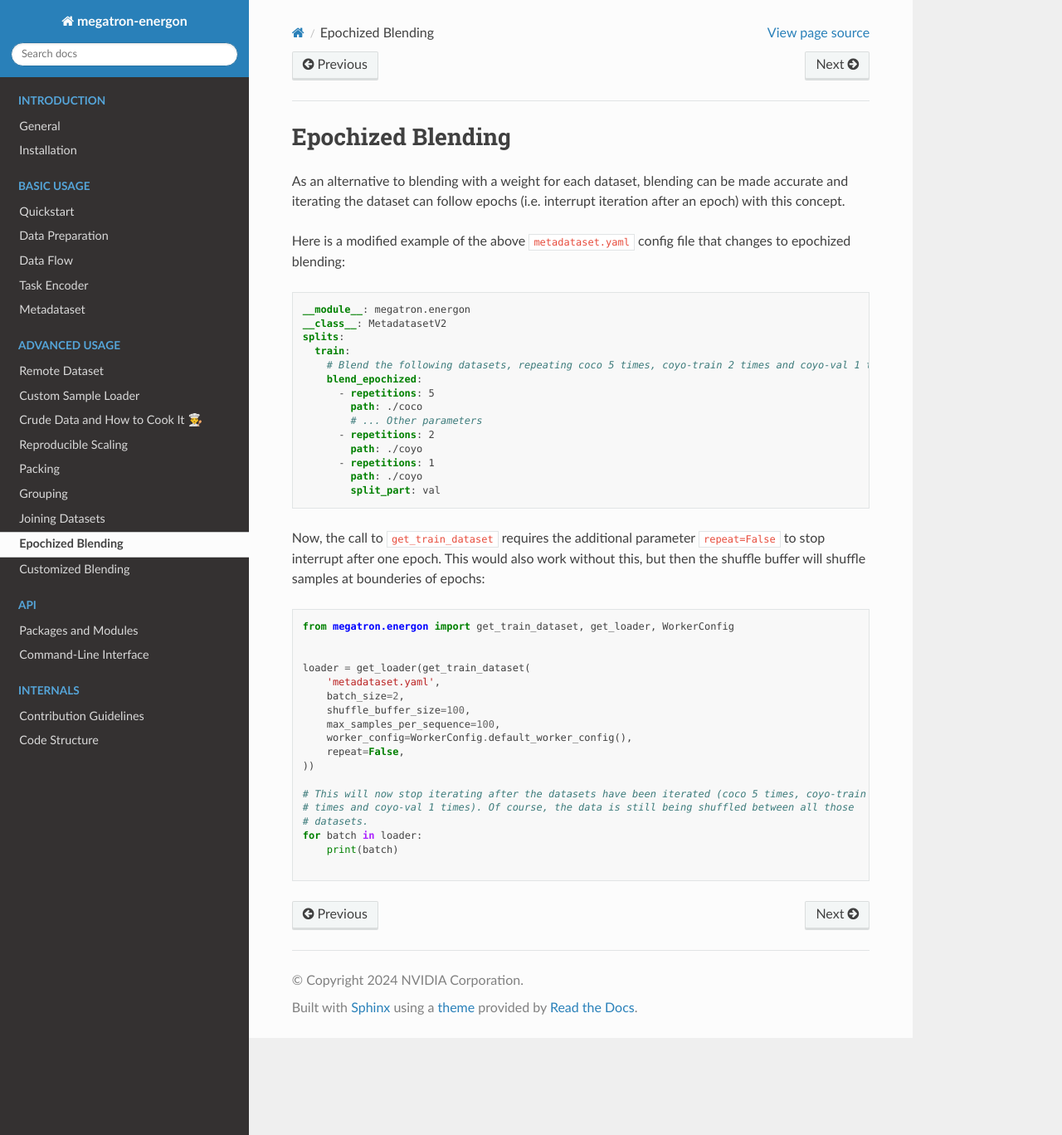
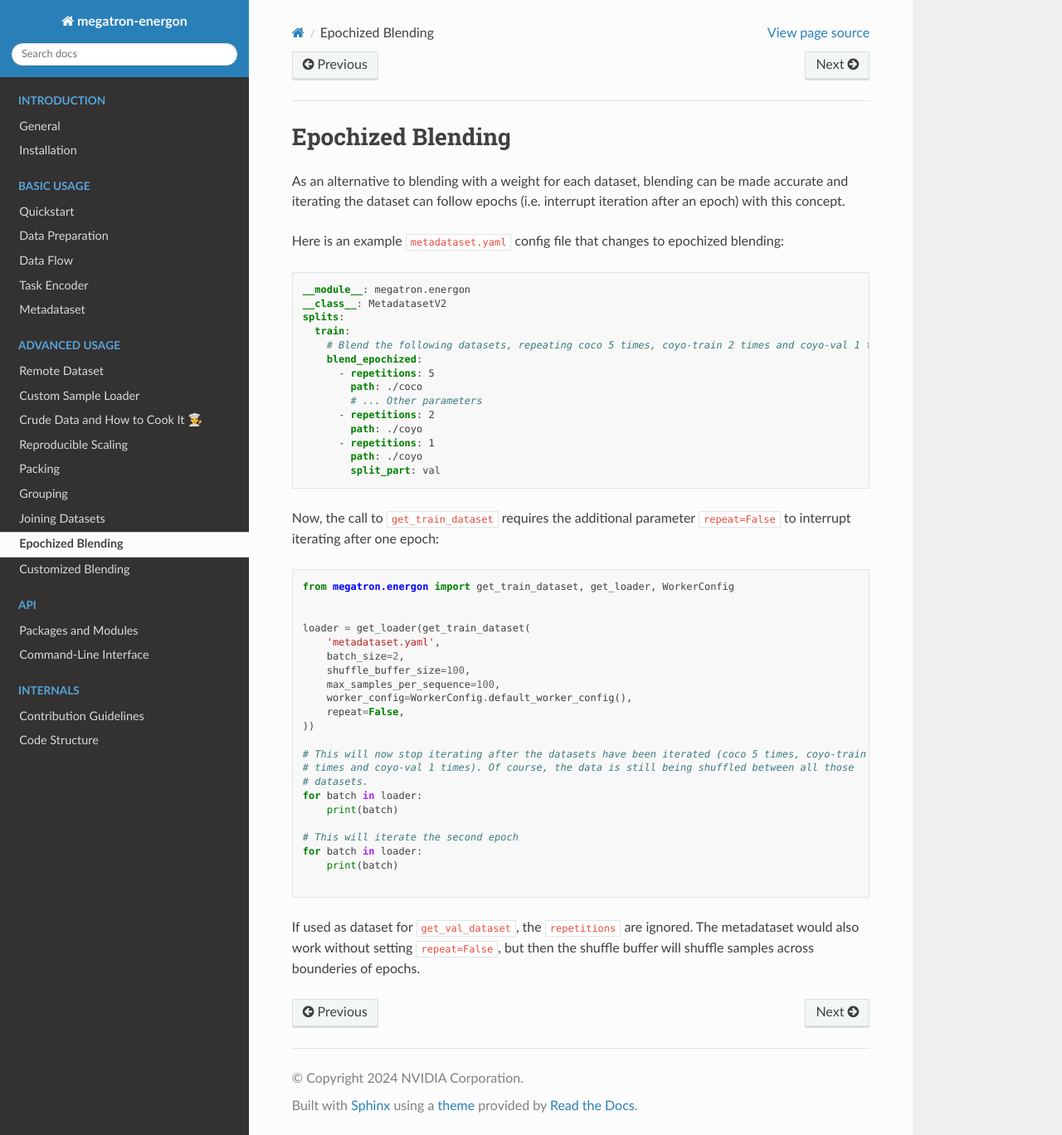
Before and after one commit to NVIDIA/Megatron-Energon, a Sphinx documentation site: the page built from docs/source/advanced/epochized_blending.md, in a window 1280 px wide and 1368 px high. Shown: the whole window at 83% size. Built offline with Sphinx 7.4.7 and the Read the Docs theme 3.1.0, drawn with Linux system fonts in a browser that asks for light colours.

Commit message:
Finetune docs

````diff
--- a/docs/source/advanced/epochized_blending.md
+++ b/docs/source/advanced/epochized_blending.md
@@ -1,9 +1,10 @@
-## Epochized Blending
+# Epochized Blending
 
 As an alternative to blending with a weight for each dataset, blending can be made accurate and
 iterating the dataset can follow epochs (i.e. interrupt iteration after an epoch) with this concept.
 
-Here is a modified example of the above `metadataset.yaml` config file that changes to epochized blending:
+Here is an example `metadataset.yaml` config file that changes to epochized blending:
+
 ```yaml
 __module__: megatron.energon
 __class__: MetadatasetV2
@@ -21,8 +22,7 @@ splits:
         split_part: val
 ```
 
-Now, the call to `get_train_dataset` requires the additional parameter `repeat=False` to stop interrupt after one epoch.
-This would also work without this, but then the shuffle buffer will shuffle samples at bounderies of epochs:
+Now, the call to `get_train_dataset` requires the additional parameter `repeat=False` to interrupt iterating after one epoch:
 
 ```py
 from megatron.energon import get_train_dataset, get_loader, WorkerConfig
@@ -43,4 +43,11 @@ loader = get_loader(get_train_dataset(
 for batch in loader:
     print(batch)
 
+# This will iterate the second epoch
+for batch in loader:
+    print(batch)
+
 ```
+
+If used as dataset for `get_val_dataset`, the `repetitions` are ignored.
+The metadataset would also work without setting `repeat=False`, but then the shuffle buffer will shuffle samples across bounderies of epochs.
````
